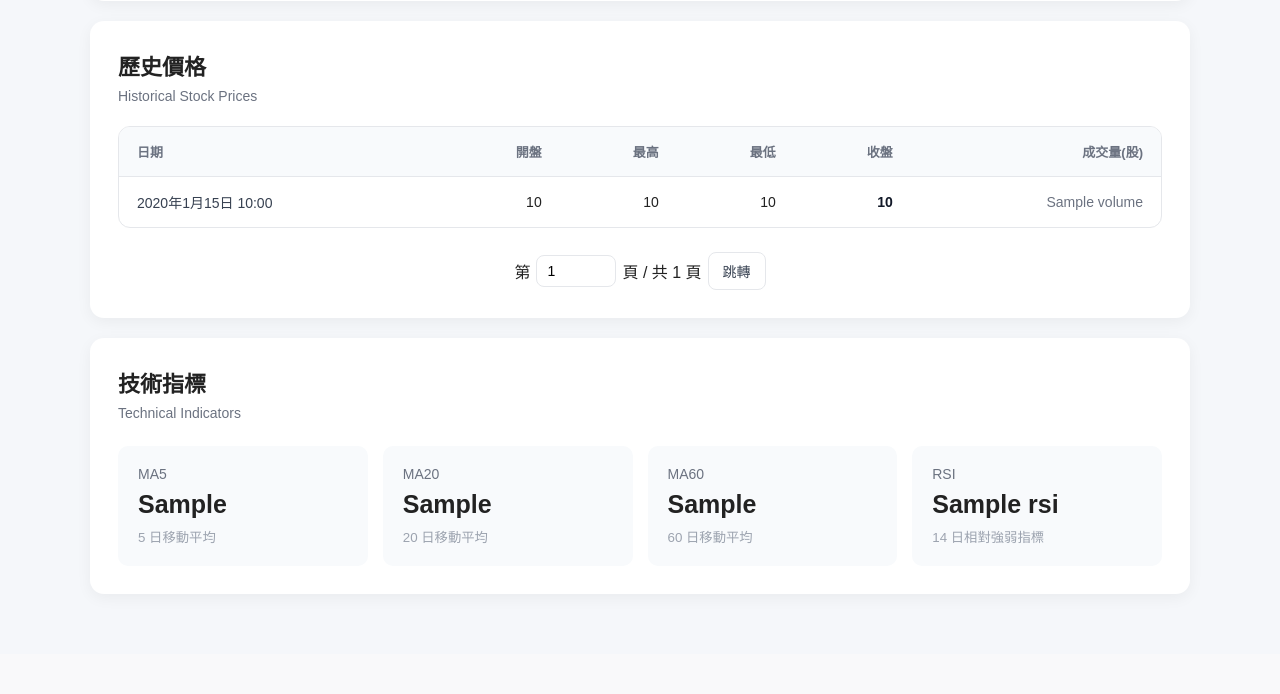
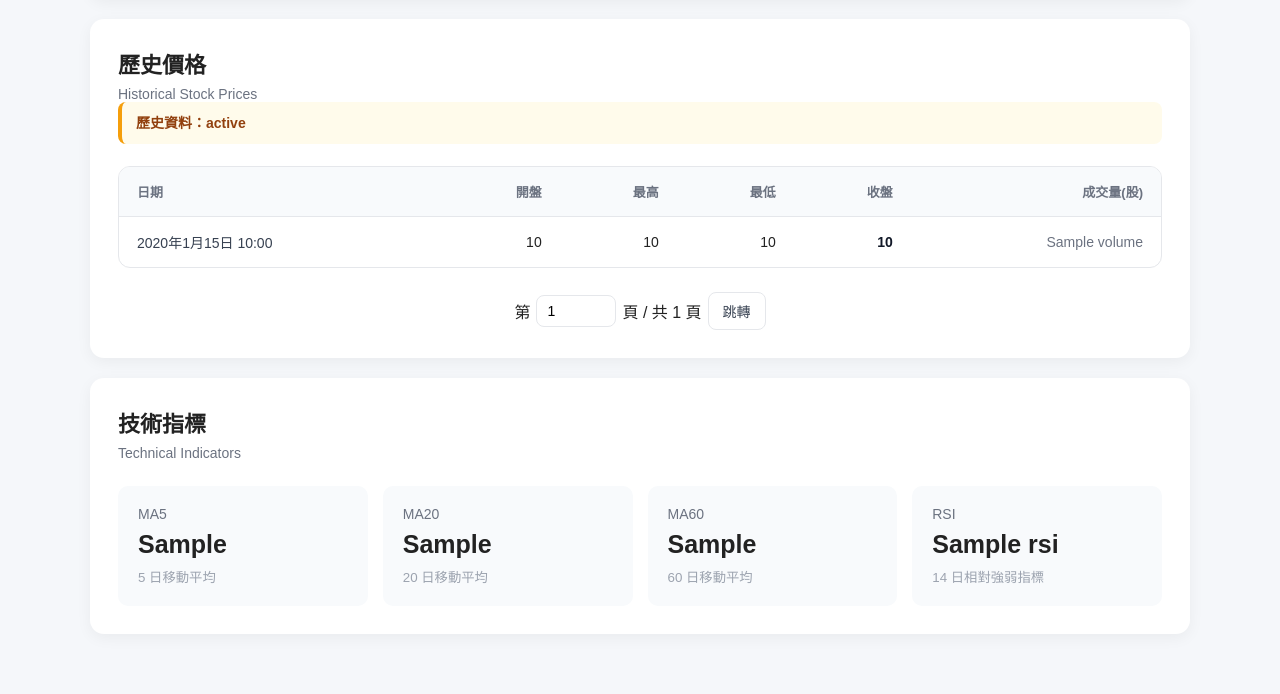
Before and after one commit to 80501tom-boop/PythonProject, a Django app: template templates/stocks/stock_detail.html in a window 1280 px wide. Shown: the part 1284-1978 px from the top of the page. Before the commit the page ends 1827 px from the top, so only its background shows below. Run offline with Django 5.2, Linux system fonts and the light colour scheme; tables that the repository leaves empty hold one stand-in row (values such as "Sample post"); the template is opened without the code that fills it: values that come from a table or form of the project are taken from there, most other values are stand-ins (such as "Sample title", 1, 10 or a date in 2020).

Commit message:
Move history import status into the price panel with styled notice and auto-refresh while fetching
Co-authored-by: Copilot <223556219+Copilot@users.noreply.github.com>

```diff
--- a/static/stocks/stock_detail.css
+++ b/static/stocks/stock_detail.css
@@ -559,6 +559,34 @@
     cursor: pointer;
 }
 
+/* 歷史資料狀態提示（放在歷史價格區塊內） */
+.history-status {
+    margin: 0 0 16px;
+    padding: 10px 14px;
+    border-radius: 8px;
+    border-left: 4px solid;
+    font-size: 14px;
+    line-height: 1.6;
+}
+
+.history-status-progress {
+    background: #eff6ff;
+    border-color: #3b82f6;
+    color: #1e40af;
+}
+
+.history-status-warning {
+    background: #fffbeb;
+    border-color: #f59e0b;
+    color: #92400e;
+}
+
+.history-status-error {
+    background: #fef2f2;
+    border-color: #ef4444;
+    color: #991b1b;
+}
+
 .page-info {
     padding: 8px 14px;
 
--- a/templates/stocks/stock_detail.html
+++ b/templates/stocks/stock_detail.html
@@ -9,6 +9,10 @@
 
     <meta name="viewport"
           content="width=device-width, initial-scale=1.0">
+
+    {% if import_status == "抓取中" %}
+    <meta http-equiv="refresh" content="30">
+    {% endif %}
 
     <title>
         {% if stock %}
@@ -59,12 +63,6 @@
 <div class="import-status">{{ message }}</div>
 {% endfor %}
 
-{% if import_status and import_status != "完成" %}
-    歷史資料狀態：{{ import_status }}
-    {% if import_status == "抓取中" %}（背景抓取中，請稍後重新整理）{% endif %}
-    {% if import_status == "失敗" %}（請查看 data/import_logs 內的記錄）{% endif %}
-</div>
-{% endif %}
 
 {% if stock %}
 
@@ -457,6 +455,16 @@
 
 
     </div>
+
+
+    {% if import_status and import_status != "完成" %}
+    <div class="history-status history-status-{% if import_status == '抓取中' %}progress{% elif import_status == '失敗' %}error{% else %}warning{% endif %}">
+        <strong>歷史資料：{{ import_status }}</strong>
+        {% if import_status == "抓取中" %}背景抓取中，本頁每 30 秒自動更新，完成後會加入模型。{% endif %}
+        {% if import_status == "失敗" %}請查看 data/import_logs 內的記錄。{% endif %}
+        {% if import_status == "可能已中止" %}抓取程序可能已中斷，請確認後重新新增。{% endif %}
+    </div>
+    {% endif %}
 
 
 
```
